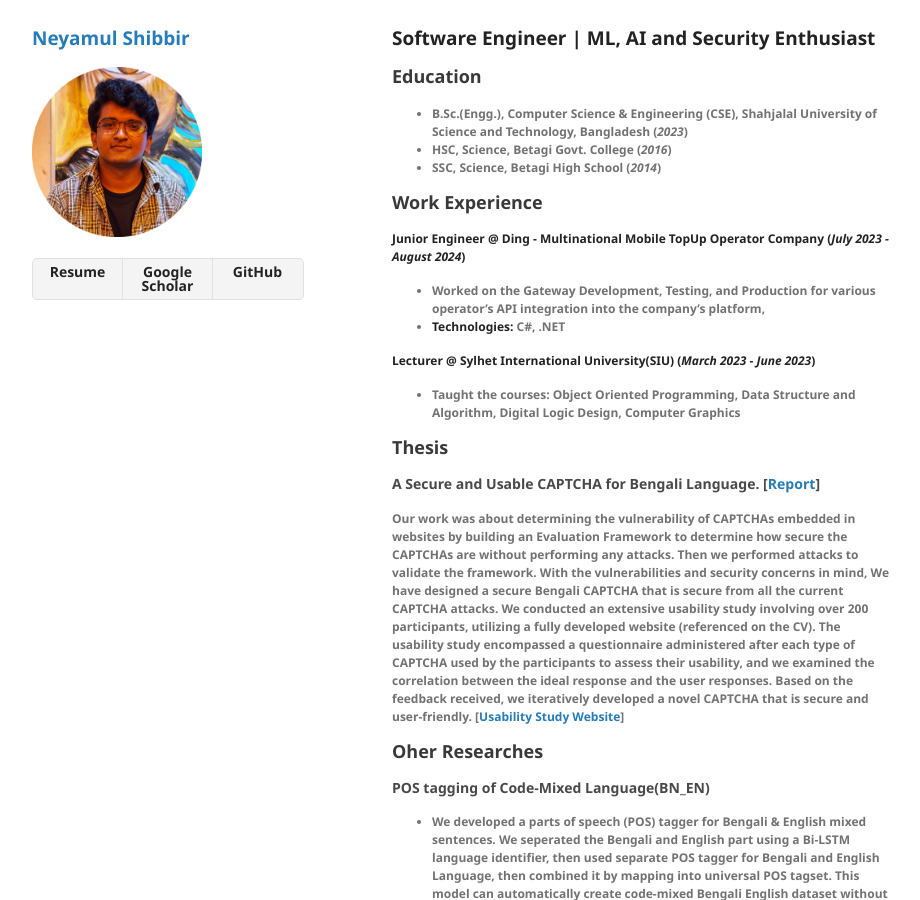
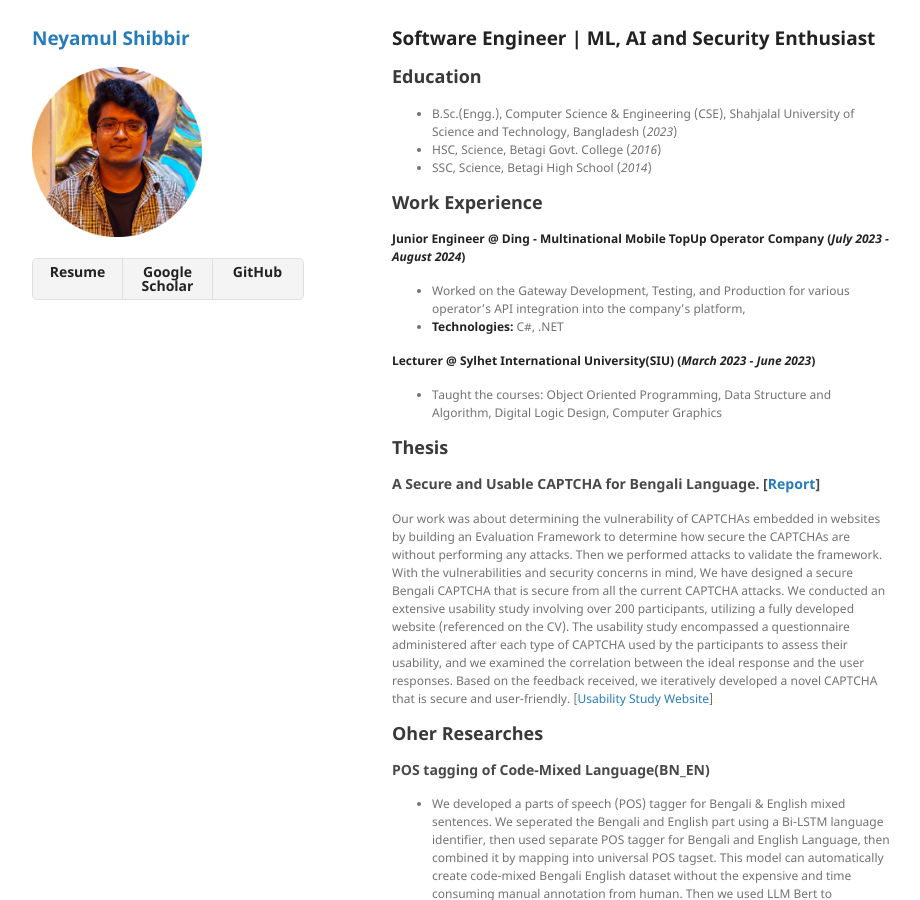
Before and after one commit to neyamul-sbr/neyamul.github.io, a Jekyll site: the page built from index.md, in a window 1280 px wide and 900 px high. Shown: the whole window, without its empty margins (178-1098 px from the left). Built offline with Jekyll 4.4.1, drawn with Linux system fonts in a browser that asks for light colours; our own code applies the rules of GitHub Pages for plain Markdown files; the repository's description, which GitHub fills in, is left out.

Commit message:
Update fonts.scss

```diff
--- a/_sass/fonts.scss
+++ b/_sass/fonts.scss
@@ -1,6 +1,6 @@
 @font-face {
   font-family: 'Noto Sans';
-  font-weight: 200;
+  font-weight: 400;
   font-style: normal;
   src: url('../fonts/Noto-Sans-regular/Noto-Sans-regular.eot');
   src: url('../fonts/Noto-Sans-regular/Noto-Sans-regular.eot?#iefix') format('embedded-opentype'),
@@ -14,7 +14,7 @@
 
 @font-face {
   font-family: 'Noto Sans';
-  font-weight: 350;
+  font-weight: 700;
   font-style: normal;
   src: url('../fonts/Noto-Sans-700/Noto-Sans-700.eot');
   src: url('../fonts/Noto-Sans-700/Noto-Sans-700.eot?#iefix') format('embedded-opentype'),
@@ -28,7 +28,7 @@
 
 @font-face {
   font-family: 'Noto Sans';
-  font-weight: 200;
+  font-weight: 400;
   font-style: italic;
   src: url('../fonts/Noto-Sans-italic/Noto-Sans-italic.eot');
   src: url('../fonts/Noto-Sans-italic/Noto-Sans-italic.eot?#iefix') format('embedded-opentype'),
@@ -42,7 +42,7 @@
 
 @font-face {
   font-family: 'Noto Sans';
-  font-weight: 350;
+  font-weight: 700;
   font-style: italic;
   src: url('../fonts/Noto-Sans-700italic/Noto-Sans-700italic.eot');
   src: url('../fonts/Noto-Sans-700italic/Noto-Sans-700italic.eot?#iefix') format('embedded-opentype'),
```
